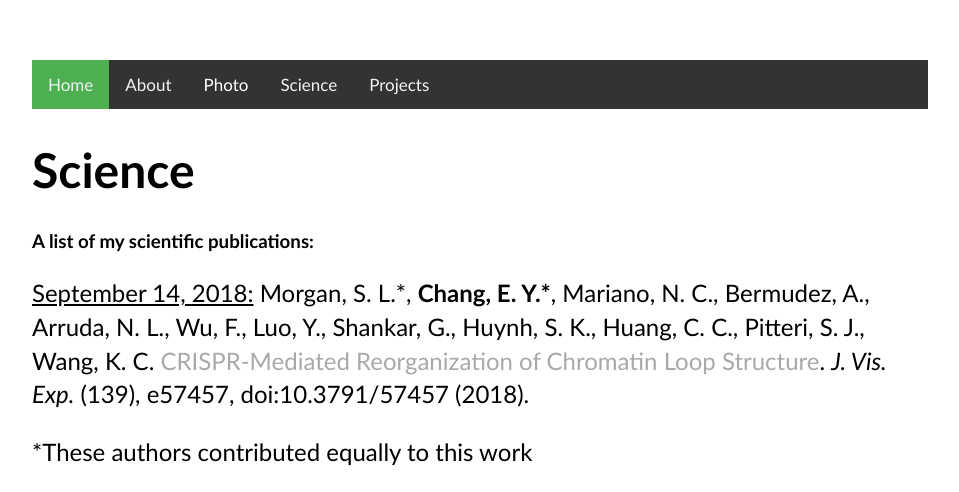
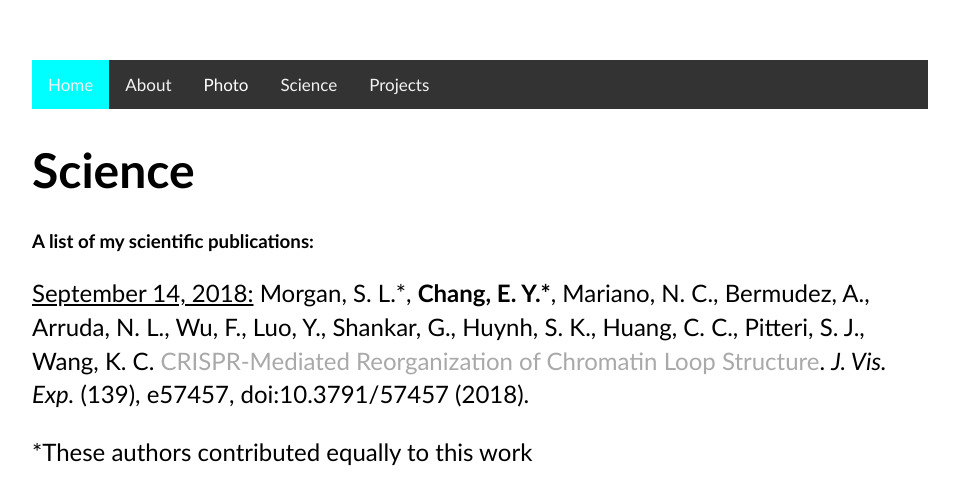
Before and after one commit to echang17/echang17.github.io, a Jekyll site: the page built from science/index.html, in a window 1280 px wide. Shown: the top 492 px of the page, without its empty margins (160-1119 px from the left). Built offline with Jekyll 4.4.1, drawn with Linux system fonts in a browser that asks for light colours; grey boxes are pictures that could not be loaded.

Commit message:
Update main.css

```diff
--- a/css/main.css
+++ b/css/main.css
@@ -18,7 +18,7 @@
 
 /* Add an active class to highlight the current page */
 .active {
-  background-color: #4CAF50;
+  background-color: #00FFFF; /*changed from green to cyan*/
   color: white;
 }
 
```
